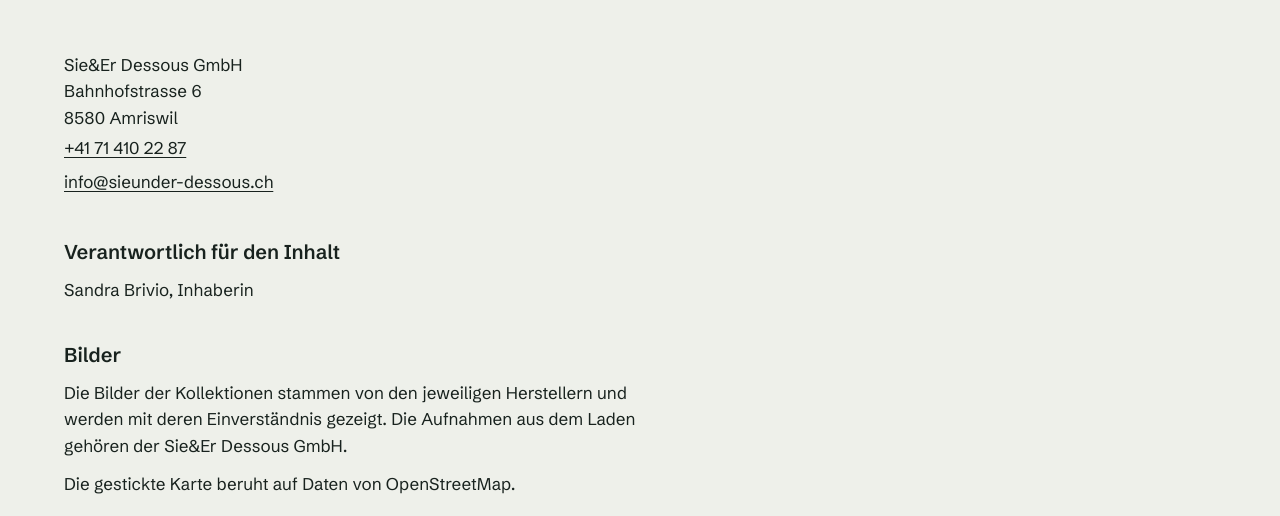
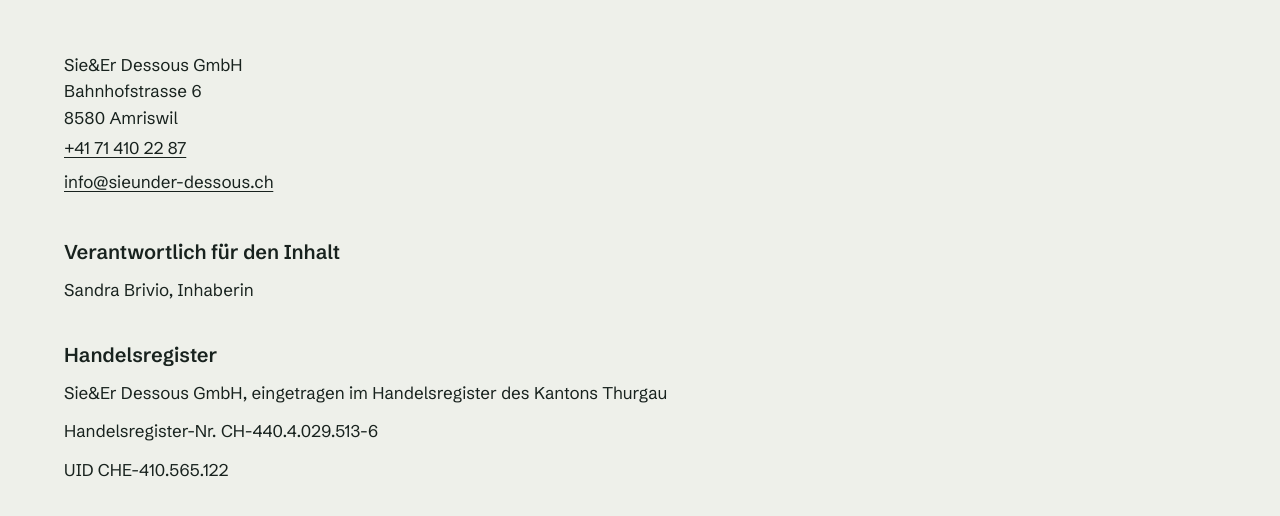
Before and after one commit to nbrivio/sieunder, an Astro site: page /impressum in a window 1280 px wide. Shown: the part 237-753 px from the top of the page. Built offline with nearby package versions, Linux system fonts and the light colour scheme; Astro itself is replaced by a stand-in of ours.

Commit message:
Impressum: Handelsregister-Nummer und UID eingetragen

```diff
--- a/inhalt/seiten.json
+++ b/inhalt/seiten.json
@@ -49,10 +49,18 @@
         ]
       },
       {
+        "titel": "Handelsregister",
+        "text": [
+          "Sie&Er Dessous GmbH, eingetragen im Handelsregister des Kantons Thurgau",
+          "Handelsregister-Nr. CH-440.4.029.513-6",
+          "UID CHE-410.565.122"
+        ]
+      },
+      {
         "titel": "Bilder",
         "text": [
           "Die Bilder der Kollektionen stammen von den jeweiligen Herstellern und werden mit deren Einverständnis gezeigt. Die Aufnahmen aus dem Laden gehören der Sie&Er Dessous GmbH.",
-          "Die gestickte Karte beruht auf Daten von OpenStreetMap."
+          "Der Lageplan beruht auf Daten von OpenStreetMap."
         ]
       },
       {
```
Also changed, not shown: docs/entscheide.md (+1 -1 lines), docs/offene-entscheide.md (+0 -1 lines).
